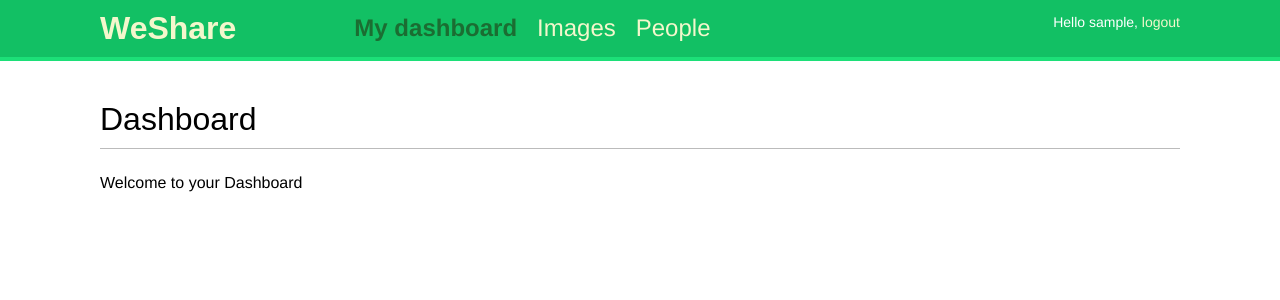
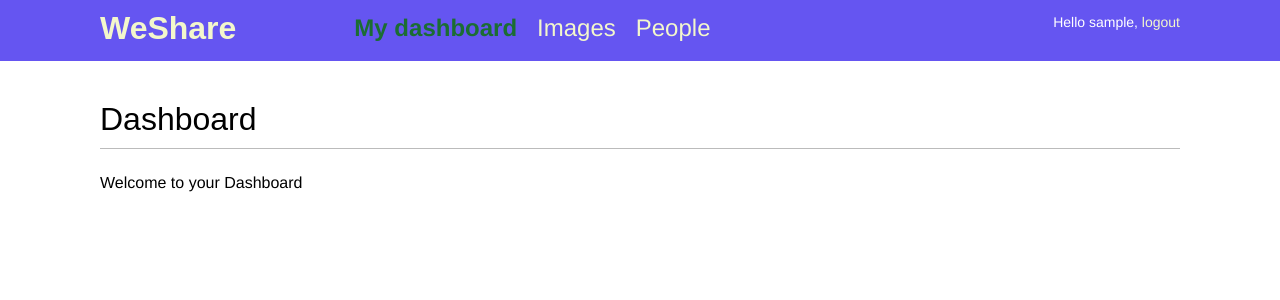
Before and after one commit to DanielLeviLucas/social-app, a Django app: page /account/ in a window 1280 px wide. Shown: the top 300 px of the page. Run offline with Django 4.2, Linux system fonts and the light colour scheme; the visitor is signed in with stand-in values (Sample User, id 1); some web fonts are replaced.

Commit message:
Update theme color

```diff
--- a/account/static/css/base.css
+++ b/account/static/css/base.css
@@ -46,9 +46,9 @@ ol {
 #header {
   padding: 10px 100px;
   font-size: 14px;
-  background: #12c064;
+  background: hsl(246, 85%, 64%);
   color: #fff;
-  border-bottom: 4px solid #1cdf78;
+  border-bottom: 4px solid hsl(246, 85%, 64%);
   overflow: auto;
 }
 
@@ -126,7 +126,7 @@ textarea {
 input[type="submit"],
 a.button {
   font-weight: bold;
-  background: #12c064;
+  background: hsl(246, 85%, 64%);
   color: #fff;
   padding: 10px 20px;
   font-size: 14px;
```
